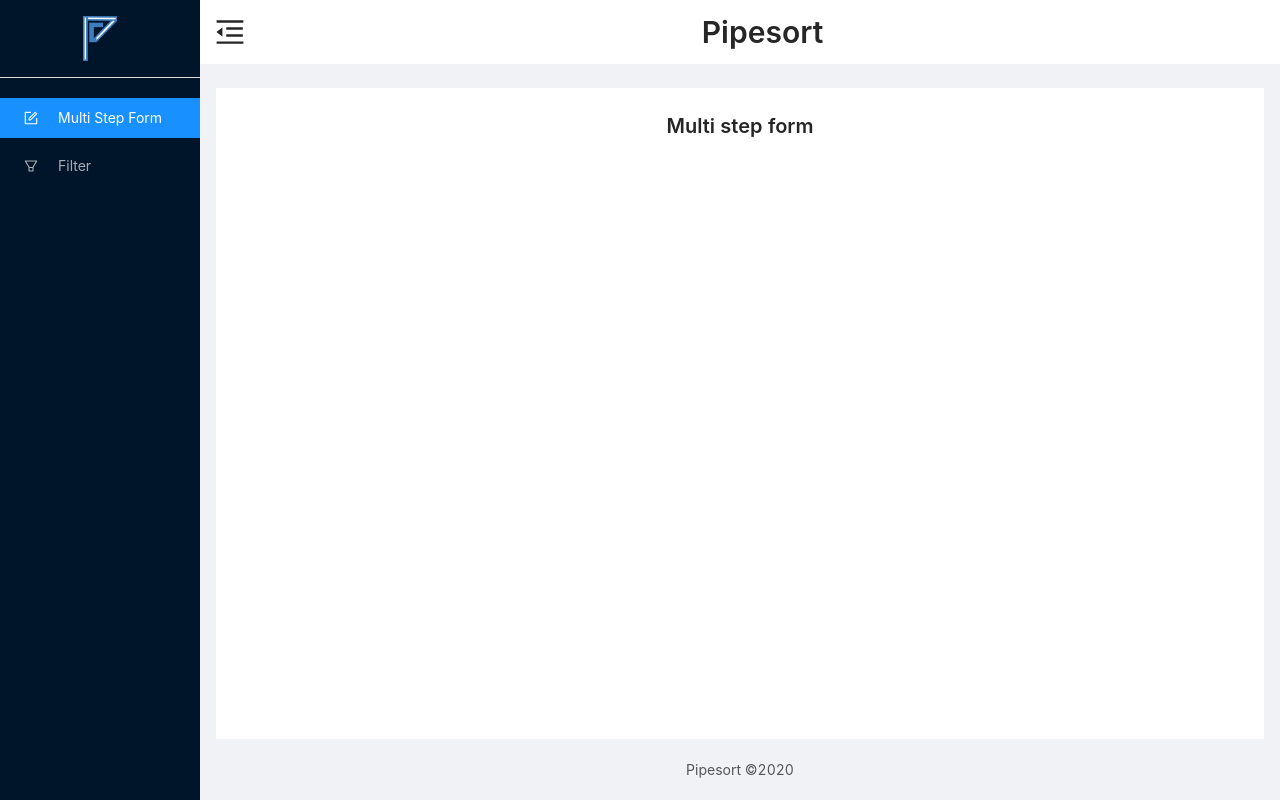
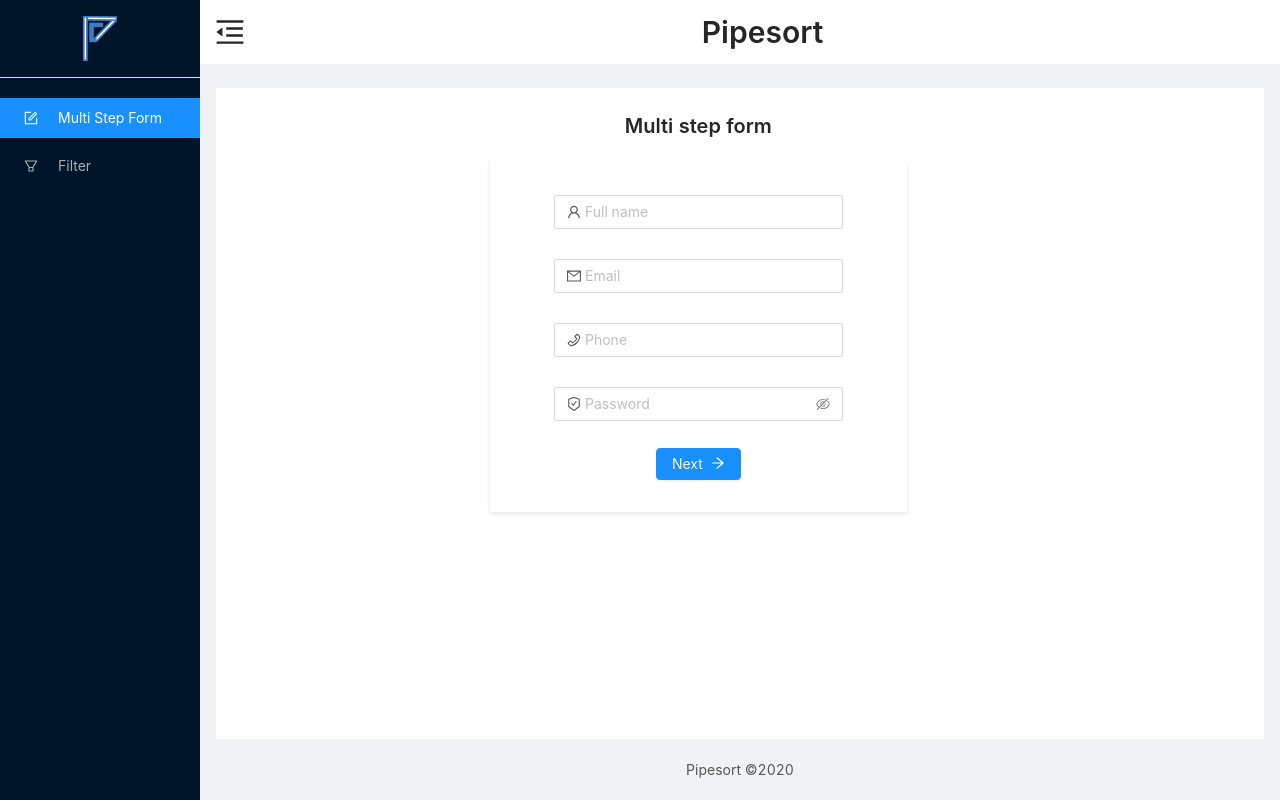
Before and after one commit to zeenat-abedin-au3/Multi-step-form-advanced-filter, a React (Create React App) app: page /form in a window 1280 px wide. Built offline with nearby package versions, Linux system fonts and the light colour scheme.

Commit message:
feat: complete form one

```diff
--- /dev/null
+++ b/src/components/Common/InputX.jsx
@@ -0,0 +1,23 @@
+import React from "react";
+import { Form } from "antd";
+
+const { Item } = Form;
+
+const InputX = ({
+  label,
+  required,
+  message,
+  children,
+  type,
+  ...otherProps
+}) => (
+  <Item
+    label={label}
+    rules={[{ required: required, message: { message }, type: type }]}
+    {...otherProps}
+  >
+    {children}
+  </Item>
+);
+
+export default InputX;
--- a/src/components/MultiStepForm/MultiStepForm.jsx
+++ b/src/components/MultiStepForm/MultiStepForm.jsx
@@ -1,12 +1,27 @@
 import React from "react";
-import { Row, Col } from "antd";
+import { useSelector } from "react-redux";
+import { Row, Col, Form } from "antd";
+
 import CustomTitle from "../Layout/CustomTitle";
+import UserNameDetails from "./UserNameDetails";
+import UserMoreDetails from "./UserMoreDetails";
+import UserAddDetails from "./UserAddDetails";
+import Preview from "./Preview";
+import { Wrapper } from "../style/style";
 
 const MultiStepForm = () => {
+  const { step } = useSelector((state) => state.formReducer);
+
   return (
     <Row>
-      <Col span={12} offset={6}>
+      <Col span={10} offset={6}>
         <CustomTitle level={4} text="Multi step form" />
+        <Wrapper>
+          {step === 1 && <UserNameDetails />}
+          {step === 2 && <UserMoreDetails />}
+          {step === 3 && <UserAddDetails />}
+          {step === 4 && <Preview />}
+        </Wrapper>
       </Col>
     </Row>
   );
--- /dev/null
+++ b/src/components/MultiStepForm/Preview.jsx
@@ -0,0 +1,7 @@
+import React from "react";
+
+const Preview = () => {
+  return <div>Preview</div>;
+};
+
+export default Preview;
--- /dev/null
+++ b/src/components/MultiStepForm/UserAddDetails.jsx
@@ -0,0 +1,7 @@
+import React from "react";
+
+const UserAddDetails = () => {
+  return <div>user address details</div>;
+};
+
+export default UserAddDetails;
--- /dev/null
+++ b/src/components/MultiStepForm/UserMoreDetails.jsx
@@ -0,0 +1,7 @@
+import React from "react";
+
+const UserMoreDetails = () => {
+  return <div>UserMoreDetails</div>;
+};
+
+export default UserMoreDetails;
--- /dev/null
+++ b/src/components/MultiStepForm/UserNameDetails.jsx
@@ -0,0 +1,74 @@
+import React, { Fragment } from "react";
+import { useDispatch, useSelector } from "react-redux";
+import { Input, Form, Button } from "antd";
+import {
+  UserOutlined,
+  MailOutlined,
+  PhoneOutlined,
+  SafetyCertificateOutlined,
+  ArrowRightOutlined,
+} from "@ant-design/icons";
+
+import InputX from "../Common/InputX";
+import { handleStepCount, handleChange } from "../../redux/actions/forn";
+
+const UserNameDetails = () => {
+  const dispatch = useDispatch();
+  const { fullName, email, phone, password } = useSelector(
+    (state) => state.formReducer.formData
+  );
+
+  const onChange = (e) => {
+    dispatch(handleChange(e.target.name, e.target.value));
+  };
+  return (
+    <Fragment>
+      <Form name="basic" style={{ width: "100%" }}>
+        <InputX required={true} message="Please input your full name">
+          <Input
+            prefix={<UserOutlined />}
+            placeholder="Full name"
+            onChange={onChange}
+            name="fullName"
+            value={fullName}
+          />
+        </InputX>
+        <InputX required={true} message="Please input your Email" type="email">
+          <Input
+            prefix={<MailOutlined />}
+            placeholder="Email"
+            name="email"
+            value={email}
+            onChange={onChange}
+          />
+        </InputX>
+        <InputX required={true} message="Please input your phone number">
+          <Input
+            prefix={<PhoneOutlined />}
+            placeholder="Phone"
+            onChange={onChange}
+            name="phone"
+            value={phone}
+            maxLength={10}
+          />
+        </InputX>
+        <InputX required={true} message="Please input your phone number">
+          <Input.Password
+            prefix={<SafetyCertificateOutlined />}
+            placeholder="Password"
+            onChange={onChange}
+            name="password"
+            value={password}
+          />
+        </InputX>
+      </Form>
+      <div>
+        <Button type="primary" onClick={() => dispatch(handleStepCount(2))}>
+          Next {<ArrowRightOutlined />}
+        </Button>
+      </div>
+    </Fragment>
+  );
+};
+
+export default UserNameDetails;
--- a/src/components/style/style.js
+++ b/src/components/style/style.js
@@ -1,8 +1,7 @@
 import styled from "styled-components";
-import { Typography, Menu } from "antd";
+import { Typography, Row } from "antd";
 
 const { Title } = Typography;
-const { Item } = Menu;
 
 export const MenuIconX = styled.div`
   display: flex;
@@ -15,3 +14,11 @@
   flex: 1;
   margin: 0px !important;
 `;
+
+export const Wrapper = styled(Row)`
+  margin: 20px 0;
+  padding: 2rem 4rem;
+  box-shadow: 0px 2px 4px rgba(0, 0, 0, 0.1);
+  display: flex;
+  justify-content: center;
+`;
```
